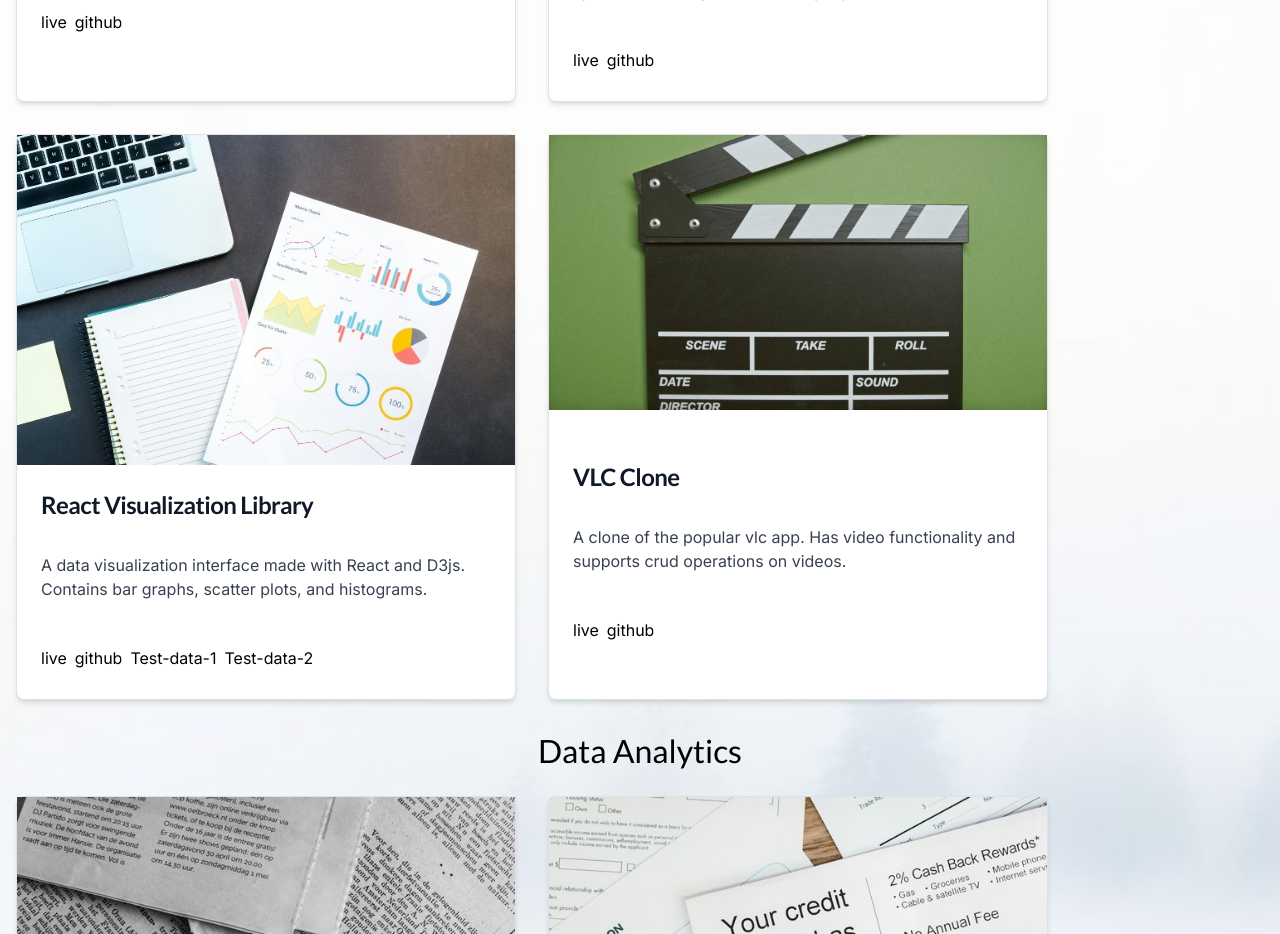
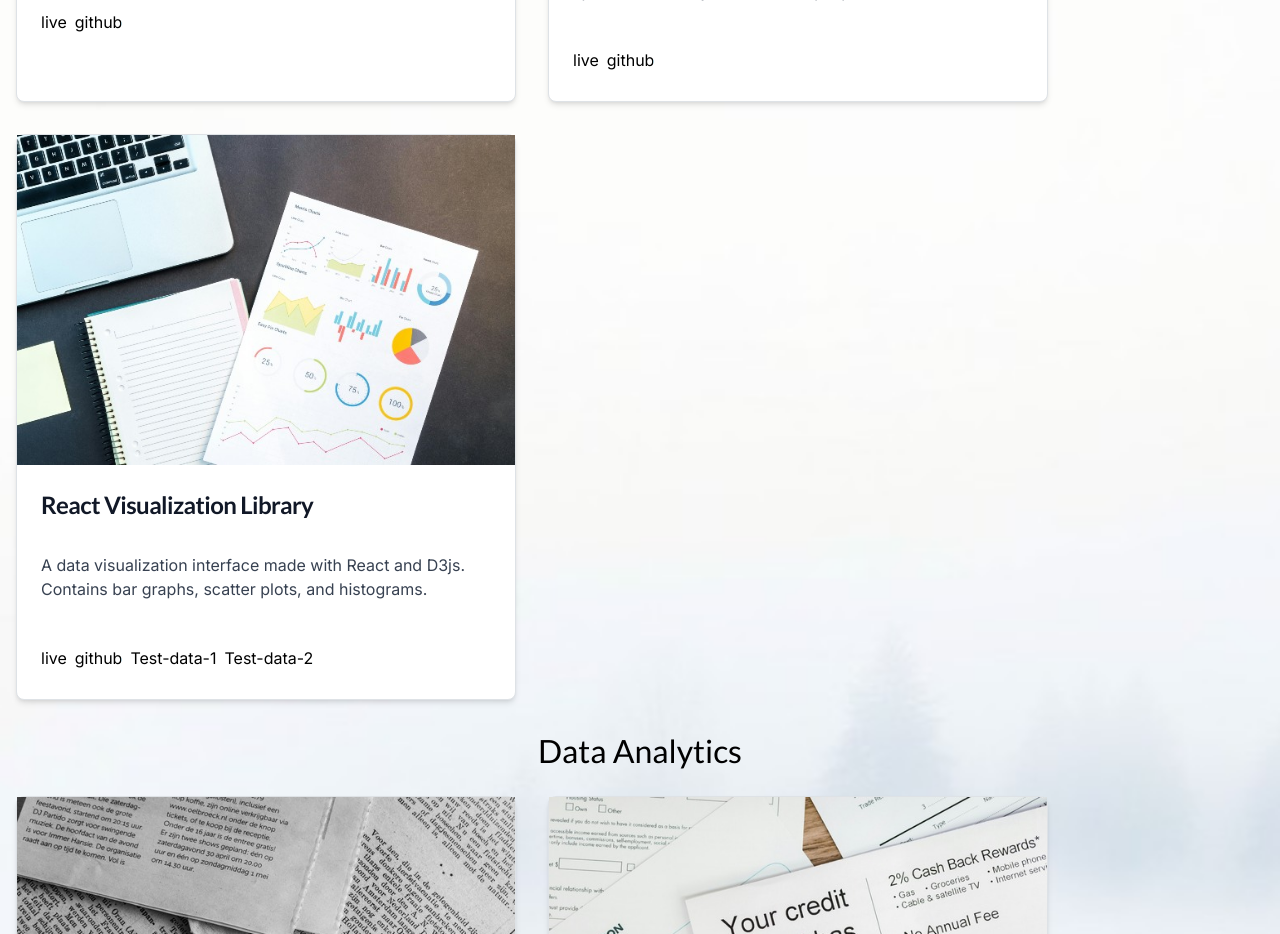
Before and after one commit to Bruce-Mahagwa/Portfolio_v1, a Next.js app in the folder portfolio_v1/: page / in a window 1280 px wide. Shown: the part 2820-3754 px from the top of the page. Built offline with nearby package versions, Linux system fonts and the light colour scheme; a web font is replaced by a local one.

Commit message:
Removes vlc project

```diff
--- a/portfolio_v1/components/Projects/Projects.js
+++ b/portfolio_v1/components/Projects/Projects.js
@@ -39,14 +39,6 @@
         live: "https://simple-visualizer.vercel.app",
         extras: ["https://gist.githubusercontent.com/garrettgman/9629323/raw/ee5dfc039fd581cb467cc69c226ea2524913c3d8/deck.csv",
     "https://gist.githubusercontent.com/netj/8836201/raw/6f9306ad21398ea43cba4f7d537619d0e07d5ae3/iris.csv"]
-    },
-
-    {
-        name: "VLC Clone",
-        img_project: img_web_3,
-        description: "A clone of the popular vlc app. Has video functionality and supports crud operations on videos.",
-        github: "https://github.com/Bruce-Mahagwa/Vlc_version_1",
-        live: "https://bruce-mahagwa.github.io/Vlc_version_1"
     }
 ]
 const project_data_data_analysis = [
```
